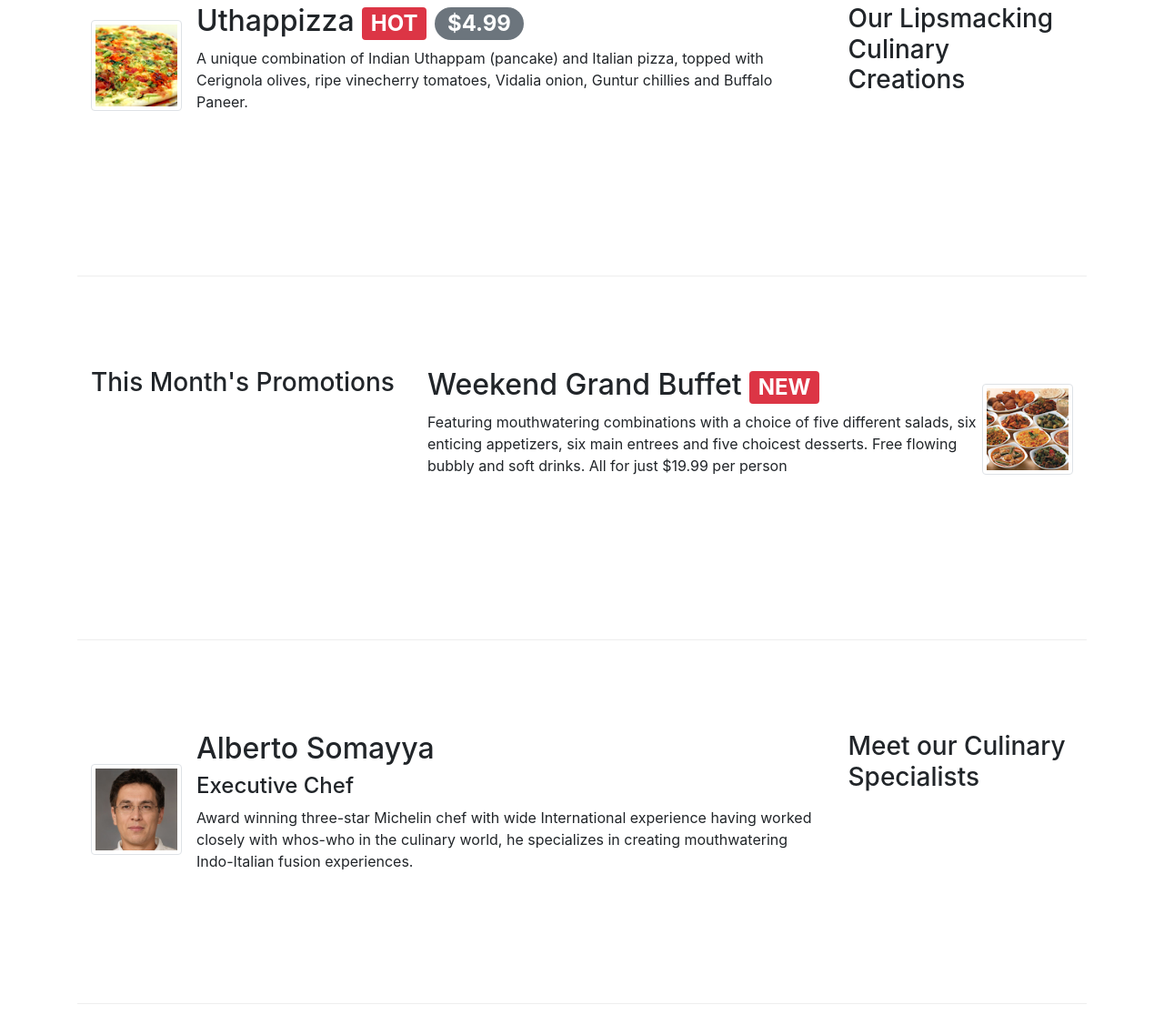
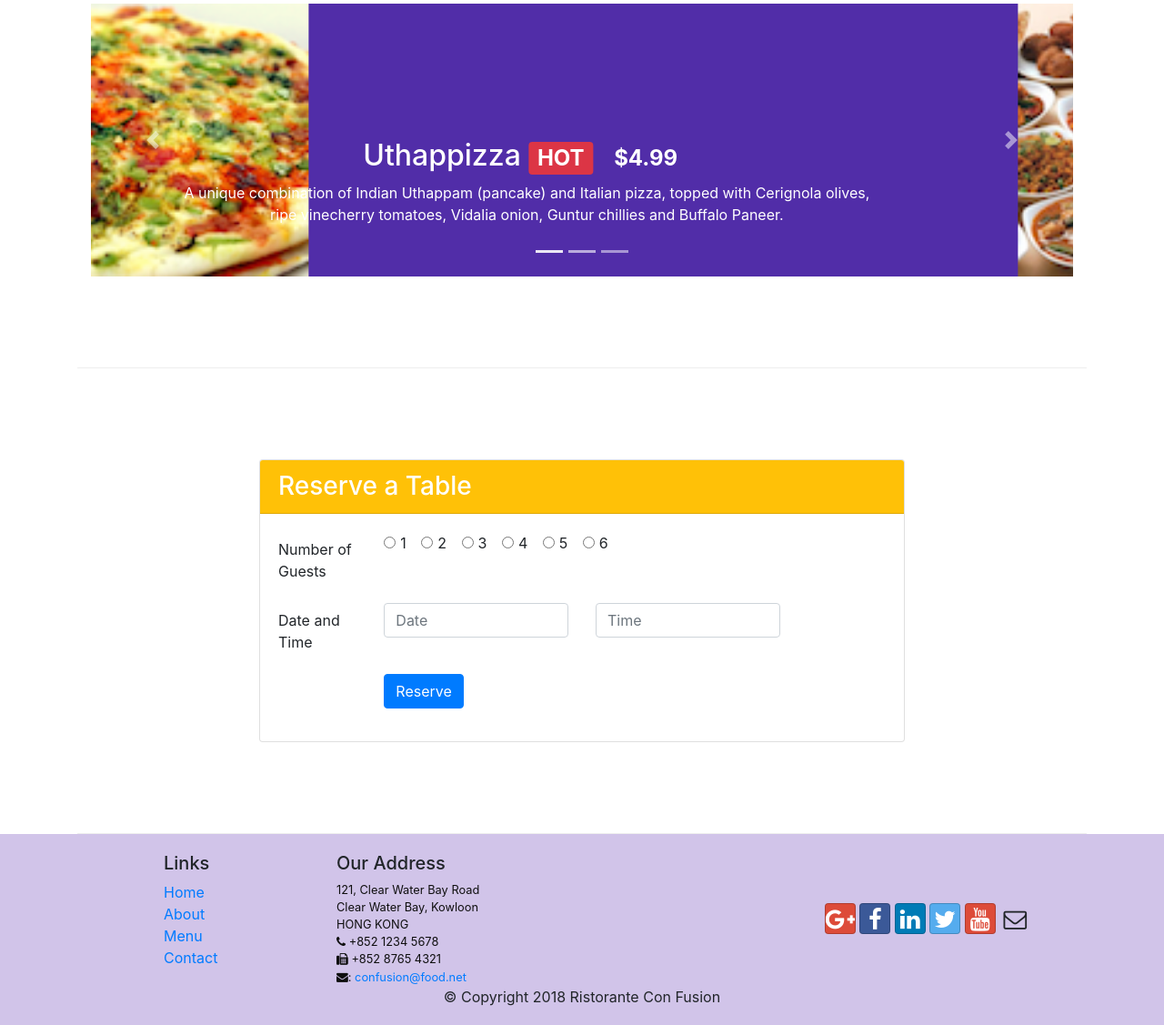
Before and after one commit to ShinuShaju/Restaurant-Website, a website: page index.html in a window 1280 px wide. Shown: the part 430-1557 px from the top of the page at 91% size. Drawn offline with nearby package versions, Linux system fonts and the light colour scheme.

Commit message:
added carousel

```diff
--- a/css/styles.css
+++ b/css/styles.css
@@ -54,3 +54,18 @@ address{
     background-color: #512da8;
     color: #ffffff;
 }
+
+.carousel {
+    background:#512DA8;
+}
+
+.carousel-item {
+  height: 300px;
+}
+
+.carousel-item img {
+    position: absolute;
+    top: 0;
+    left: 0;
+    min-height: 300px;
+}
--- a/index.html
+++ b/index.html
@@ -104,52 +104,47 @@
     </header>
 
     <div class="container">
-        <div class="row row-content justify-content-center">
-            <div class="col-12 col-sm-4 order-sm-last col-md-3">
-                <h3>Our Lipsmacking Culinary Creations</h3>
-            </div>
-            <div class="col-12 col-sm-8 order-sm-first col-md">
-                <div class="media">
-                    <img class="d-flex mr-3 img-thumbnail align-self-center" src="img/uthappizza.png" alt="Uthappizza">
-                    <div class="media-body">
-                        <h2 class="mt-0">Uthappizza <span class="badge badge-danger">HOT</span> <span class="badge badge-pill badge-secondary">$4.99</span></h2>
-                        <p class="d-none d-sm-block">A unique combination of Indian Uthappam (pancake) and Italian pizza, topped with Cerignola olives, ripe vinecherry tomatoes, Vidalia onion, Guntur chillies and Buffalo Paneer.</p>
+        <div class="row row-content">
+            <div class="col">
+                <div id="mycarousel" class="carousel slide" data-ride="carousel">
+                    <div class="carousel-inner" role="listbox">
+                        <div class="carousel-item active">
+                            <img class="d-block img-fluid" src="img/uthappizza.png" alt="Uthappizza">
+                            <div class="carousel-caption d-none d-md-block">
+                                <h2>Uthappizza <span class="badge badge-danger">HOT</span> <span class="badge badge-pill badge-default">$4.99</span></h2>
+                                <p class="d-none d-sm-block">A unique combination of Indian Uthappam (pancake) and Italian pizza, topped with Cerignola olives, ripe vinecherry tomatoes, Vidalia onion, Guntur chillies and Buffalo Paneer.</p>
+                            </div>
+                        </div>
+                        <div class="carousel-item">
+                            <img class="d-block img-fluid" src="img/buffet.png" alt="Buffet">
+                            <div class="carousel-caption d-none d-md-block">
+                                <h2>Weekend Grand Buffet<span class="badge badge-danger">NEW</span></h2>
+                                <p class="d-none d-sm-block">Featuring mouthwatering combinations with a choice of five different salads, six enticing appetizers, six main entrees and five choicest desserts. Free flowing bubbly and soft drinks. All for just $19.99 per person </p>
+                            </div>
+                        </div>
+                        <div class="carousel-item">
+                            <img class="d-block img-fluid" src="img/alberto.jpg" alt="Alberto">
+                            <div class="carousel-caption d-none d-md-block">
+                                <h2>Alberto Somayya</h2>
+                                <p class="d-none d-sm-block">Award winning three-star Michelin chef with wide International experience having worked closely with whos-who in the culinary world, he specializes in creating mouthwatering Indo-Italian fusion experiences.</p>
+                            </div>
+                        </div>
+                        <ol class="carousel-indicators">
+                            <li data-target="#mycarousel" data-slide-to="0" class="active"></li>
+                            <li data-target="#mycarousel" data-slide-to="1"></li>
+                            <li data-target="#mycarousel" data-slide-to="2"></li>
+                        </ol>
                     </div>
                 </div>
-            </div>
+                <a class="carousel-control-prev" href="#mycarousel" role="button" data-slide="prev">
+                    <span class="carousel-control-prev-icon"></span>
+                </a>
+                <a class="carousel-control-next" href="#mycarousel" role="button" data-slide="next">
+                    <span class="carousel-control-next-icon"></span>
+                </a>
+             </div>
         </div>
 
-
-        <div class="row row-content">
-            <div class="col-12 col-sm-4">
-                <h3>This Month's Promotions</h3>
-            </div>
-            <div class="col-12 col-sm-8">
-                <div class="media">
-                    <div class="media-body">
-                        <h2  class="mt-0">Weekend Grand Buffet <span class="badge badge-danger">NEW</span></h2>
-                        <p class="d-none d-sm-block">Featuring mouthwatering combinations with a choice of five different salads, six enticing appetizers, six main entrees and five choicest desserts. Free flowing bubbly and soft drinks. All for just $19.99 per person </p>
-                    </div>
-                    <img class="d-flex img-thumbnail align-self-center" src="img/buffet.png" alt="Uthappizza">
-                </div>
-            </div>
-        </div>
-
-        <div class="row row-content">
-            <div class="col-12 col-sm-4 order-sm-last col-md-3">
-                <h3>Meet our Culinary Specialists</h3>
-            </div>
-            <div class="col-12 col-sm-8 order-sm-first col-md">
-                <div class="media">
-                    <img class="d-flex mr-3 img-thumbnail align-self-center" src="img/alberto.jpg" alt="Alberto Somayya">
-                    <div class="media-body">
-                        <h2 class="mt-0">Alberto Somayya</h2>
-                        <h4>Executive Chef</h4>
-                        <p class="d-none d-sm-block">Award winning three-star Michelin chef with wide International experience having worked closely with whos-who in the culinary world, he specializes in creating mouthwatering Indo-Italian fusion experiences.</p>
-                    </div>
-                </div>
-            </div>
-        </div>
 
         <div class="row row-content justify-content-center"  id="form">
             <div class="col-12 col-sm-8">
```
